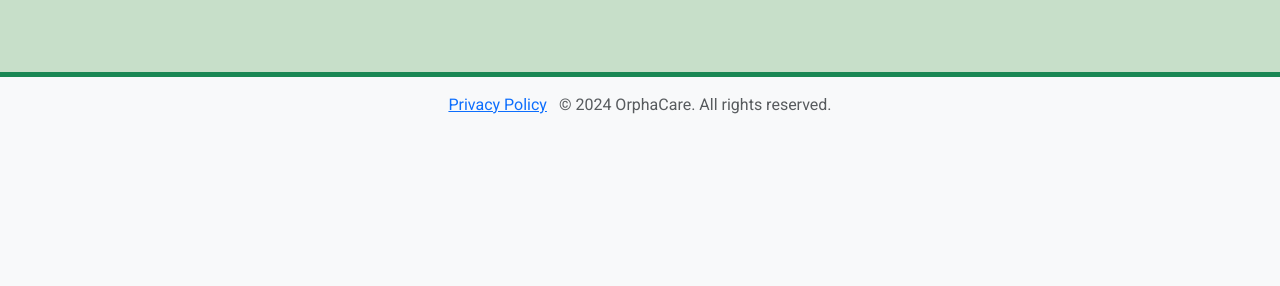
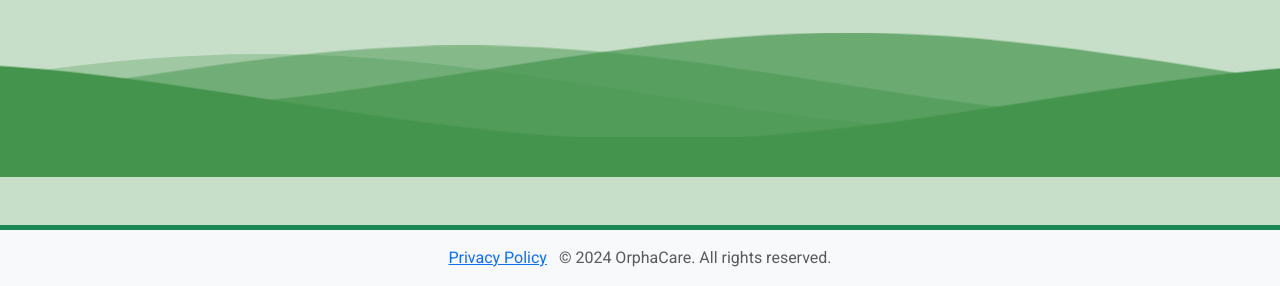
Before and after one commit to InnoviHZ/alpha, a PHP site: page /slip-printing.php in a window 1280 px wide. Shown: the part 1140-1426 px from the top of the page. Before the commit the page ends 1254 px from the top, so only its background shows below. Run offline with PHP 8.4, Linux system fonts and the light colour scheme; some libraries are stand-ins or nearby versions.

Commit message:
change in slip printing

```diff
--- a/slip-printing.php
+++ b/slip-printing.php
@@ -73,11 +73,13 @@
             background-image: url(./assets/images/login/login.jpg);
             overflow: hidden;
         }
-        .inp{
-           height: 100%;
+
+        .inp {
+            height: 100%;
         }
-        .bt{
-           height: 100%;
+
+        .bt {
+            height: 100%;
         }
     </style>
 </head>
@@ -241,6 +243,25 @@
                 </div>
             </div>
         </div>
+        <div class="wv">
+            <div class="z-n1">
+                <svg class="waves" xmlns="http://www.w3.org/2000/svg" xmlns:xlink="http://www.w3.org/1999/xlink" viewBox="0 24 150 28" preserveAspectRatio="none" shape-rendering="auto">
+                    <defs>
+                        <path id="gentle-wave" d="M-160 44c30 0 58-18 88-18s 58 18 88 18 58-18 88-18 58 18 88 18 v44h-352z" />
+                    </defs>
+                    <g class="parallax">
+                        <use xlink:href="#gentle-wave" x="48" y="0" fill="rgba(69,148,77,0.7" />
+                        <use xlink:href="#gentle-wave" x="48" y="3" fill="rgba(69,148,77,0.5)" />
+                        <use xlink:href="#gentle-wave" x="48" y="5" fill="rgba(69,148,77,0.3)" />
+                        <use xlink:href="#gentle-wave" x="48" y="7" fill="#45944d" />
+                    </g>
+                </svg>
+            </div>
+            <!--Waves end-->
+            <div class="content flex">
+                <!-- <p>By.Goodkatz | Free to use </p> -->
+            </div>
+        </div>
     </footer>
 
     <!-- Privacy Policy -->
```
